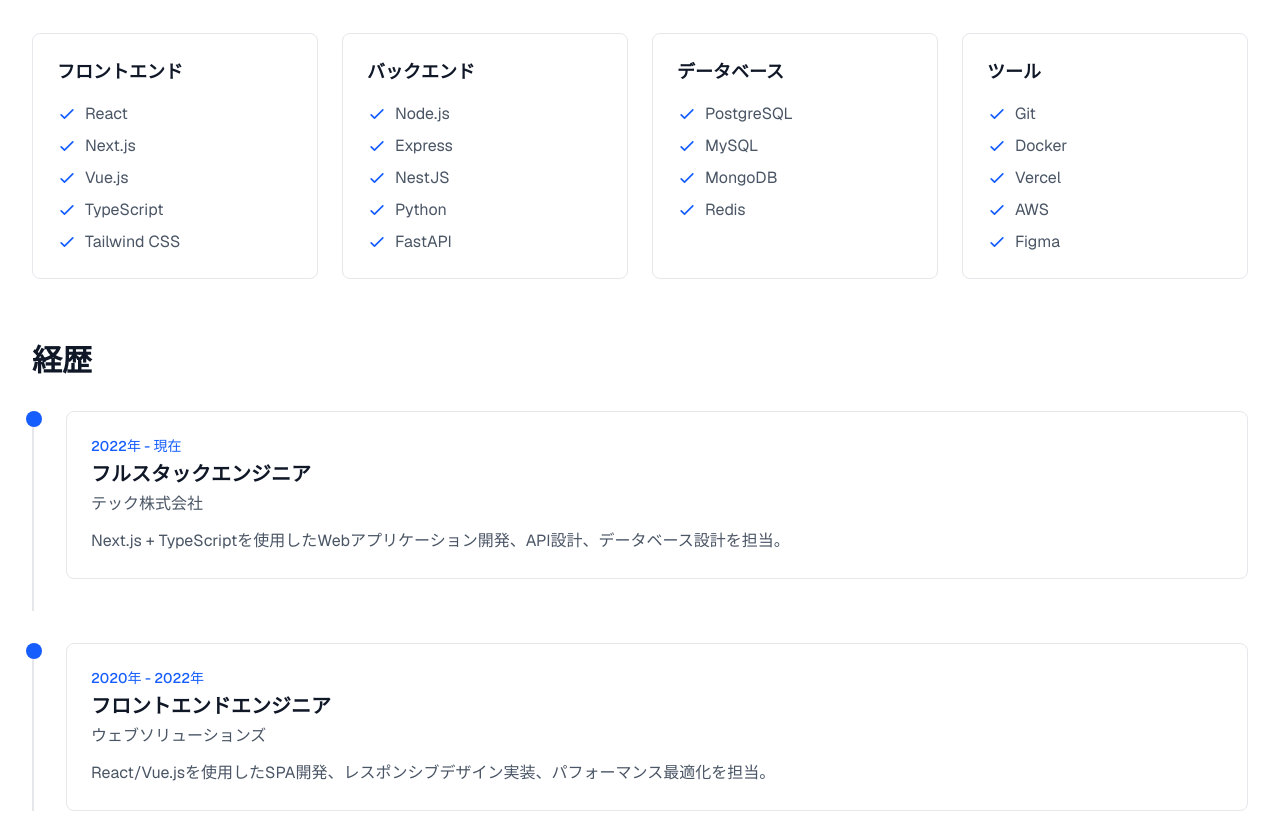
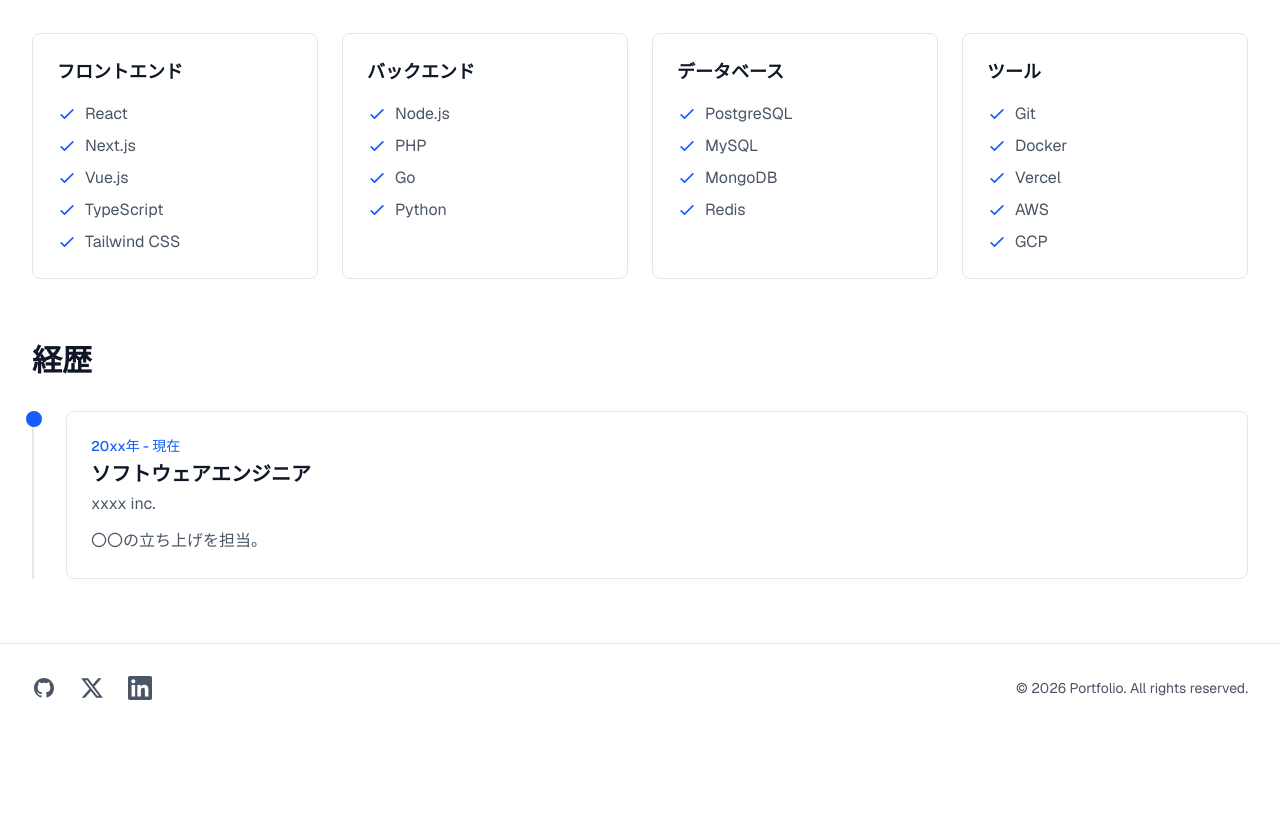
Before and after one commit to piroz/portfolio-vercel, a Next.js app: page /about in a window 1280 px wide. Shown: the part 1080-1893 px from the top of the page. After the commit the page ends 1812 px from the top, so only its background shows below. Built offline with nearby package versions, Linux system fonts and the light colour scheme.

Commit message:
update pages

```diff
--- a/src/app/about/page.tsx
+++ b/src/app/about/page.tsx
@@ -7,34 +7,34 @@
 };
 
 const skills = [
-  { name: 'JavaScript/TypeScript', level: 90 },
-  { name: 'React/Next.js', level: 85 },
-  { name: 'Node.js', level: 80 },
-  { name: 'Tailwind CSS', level: 85 },
-  { name: 'Git/GitHub', level: 85 },
-  { name: 'SQL/NoSQL', level: 75 },
+  { name: 'JavaScript/TypeScript', level: 99 },
+  { name: 'React/Next.js', level: 99 },
+  { name: 'Node.js', level: 99 },
+  { name: 'Tailwind CSS', level: 99 },
+  { name: 'Git/GitHub', level: 99 },
+  { name: 'SQL/NoSQL', level: 99 },
 ];
 
 const technologies = [
   { category: 'フロントエンド', items: ['React', 'Next.js', 'Vue.js', 'TypeScript', 'Tailwind CSS'] },
-  { category: 'バックエンド', items: ['Node.js', 'Express', 'NestJS', 'Python', 'FastAPI'] },
+  { category: 'バックエンド', items: ['Node.js', 'PHP', 'Go', 'Python'] },
   { category: 'データベース', items: ['PostgreSQL', 'MySQL', 'MongoDB', 'Redis'] },
-  { category: 'ツール', items: ['Git', 'Docker', 'Vercel', 'AWS', 'Figma'] },
+  { category: 'ツール', items: ['Git', 'Docker', 'Vercel', 'AWS', 'GCP'] },
 ];
 
 const experiences = [
   {
-    period: '2022年 - 現在',
-    title: 'フルスタックエンジニア',
-    company: 'テック株式会社',
-    description: 'Next.js + TypeScriptを使用したWebアプリケーション開発、API設計、データベース設計を担当。',
+    period: '20xx年 - 現在',
+    title: 'ソフトウェアエンジニア',
+    company: 'xxxx inc.',
+    description: '〇〇の立ち上げを担当。',
   },
-  {
-    period: '2020年 - 2022年',
-    title: 'フロントエンドエンジニア',
-    company: 'ウェブソリューションズ',
-    description: 'React/Vue.jsを使用したSPA開発、レスポンシブデザイン実装、パフォーマンス最適化を担当。',
-  },
+  // {
+  //   period: '2020年 - 2022年',
+  //   title: 'フロントエンドエンジニア',
+  //   company: 'ウェブソリューションズ',
+  //   description: 'React/Vue.jsを使用したSPA開発、レスポンシブデザイン実装、パフォーマンス最適化を担当。',
+  // },
 ];
 
 export default function AboutPage() {
```
